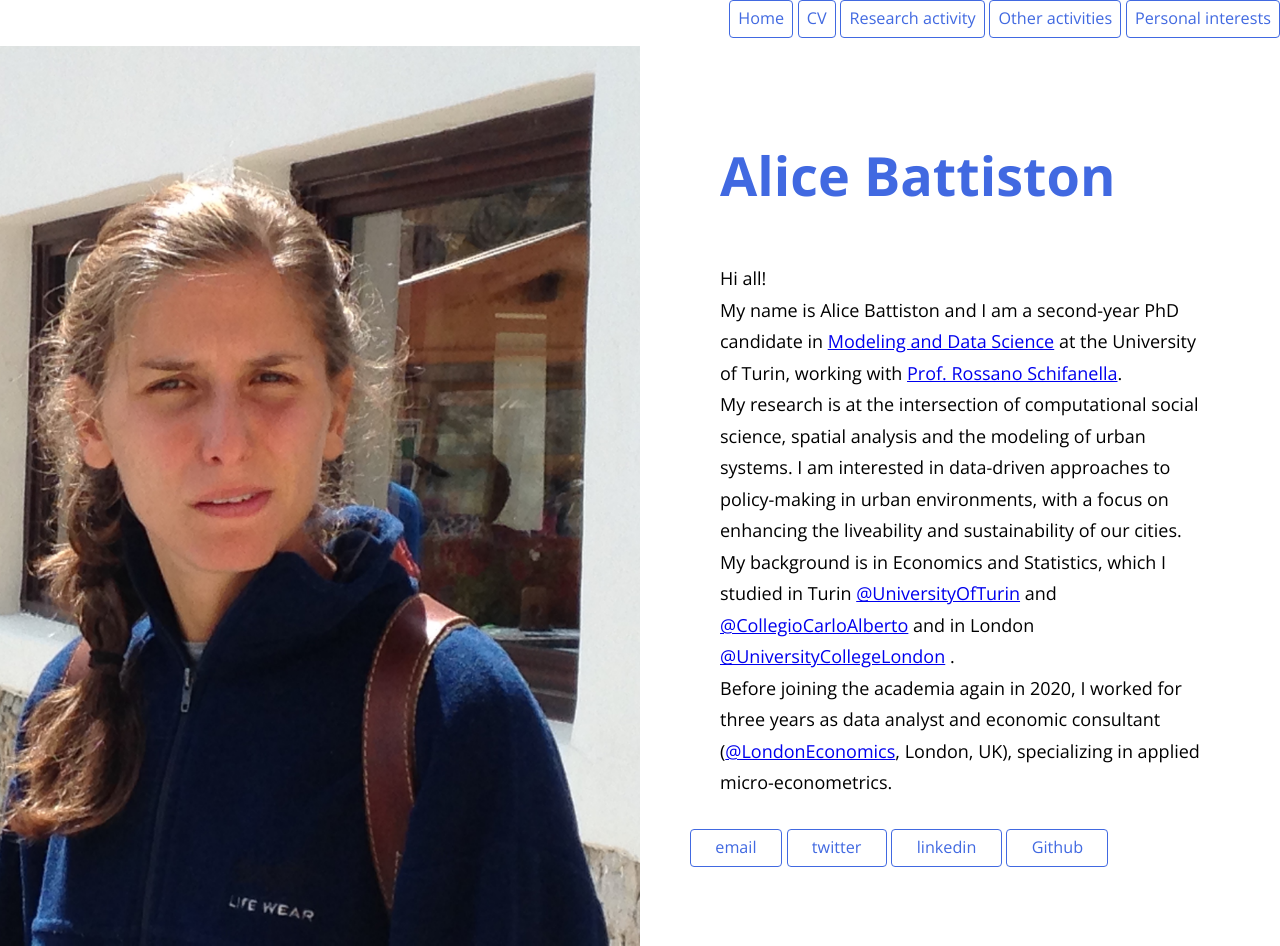
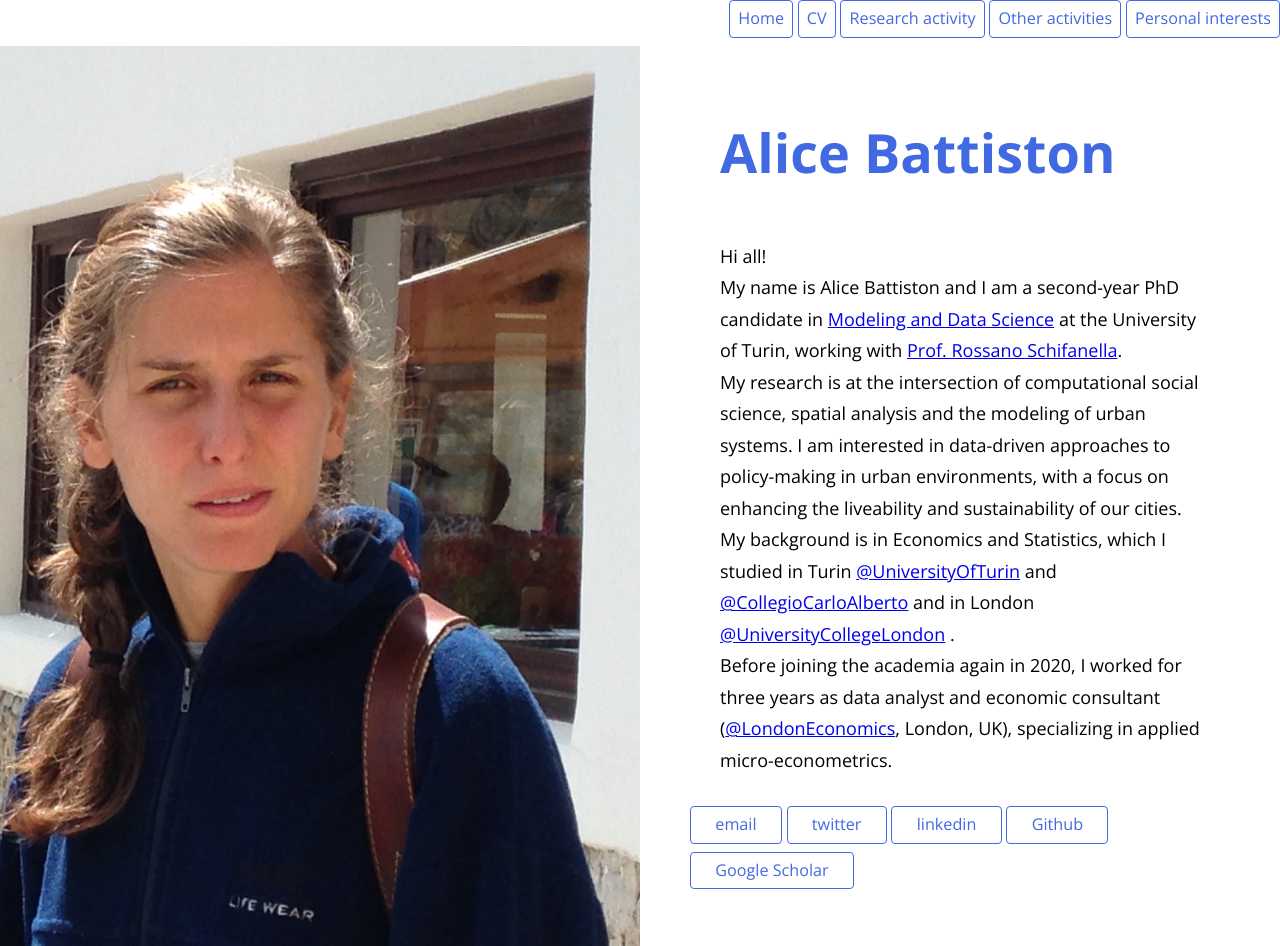
Before and after one commit to alibatti/alibatti.github.io, a Jekyll site: the page built from index.html, in a window 1280 px wide. Built offline with Jekyll 4.4.1, drawn with Linux system fonts in a browser that asks for light colours.

Commit message:
Update _config.yml

```diff
--- a/_config.yml
+++ b/_config.yml
@@ -17,6 +17,8 @@ social:
     url: https://it.linkedin.com/in/alice-battiston-783194118
   - platform: Github
     url: https://github.com/alibatti
+  - platform: Google Scholar
+    url: https://scholar.google.com/citations?user=qjSxYeoAAAAJ&hl=en&oi=sra
 
 # General settings
 # url: http://brianmaierjr.github.com/uni
```
